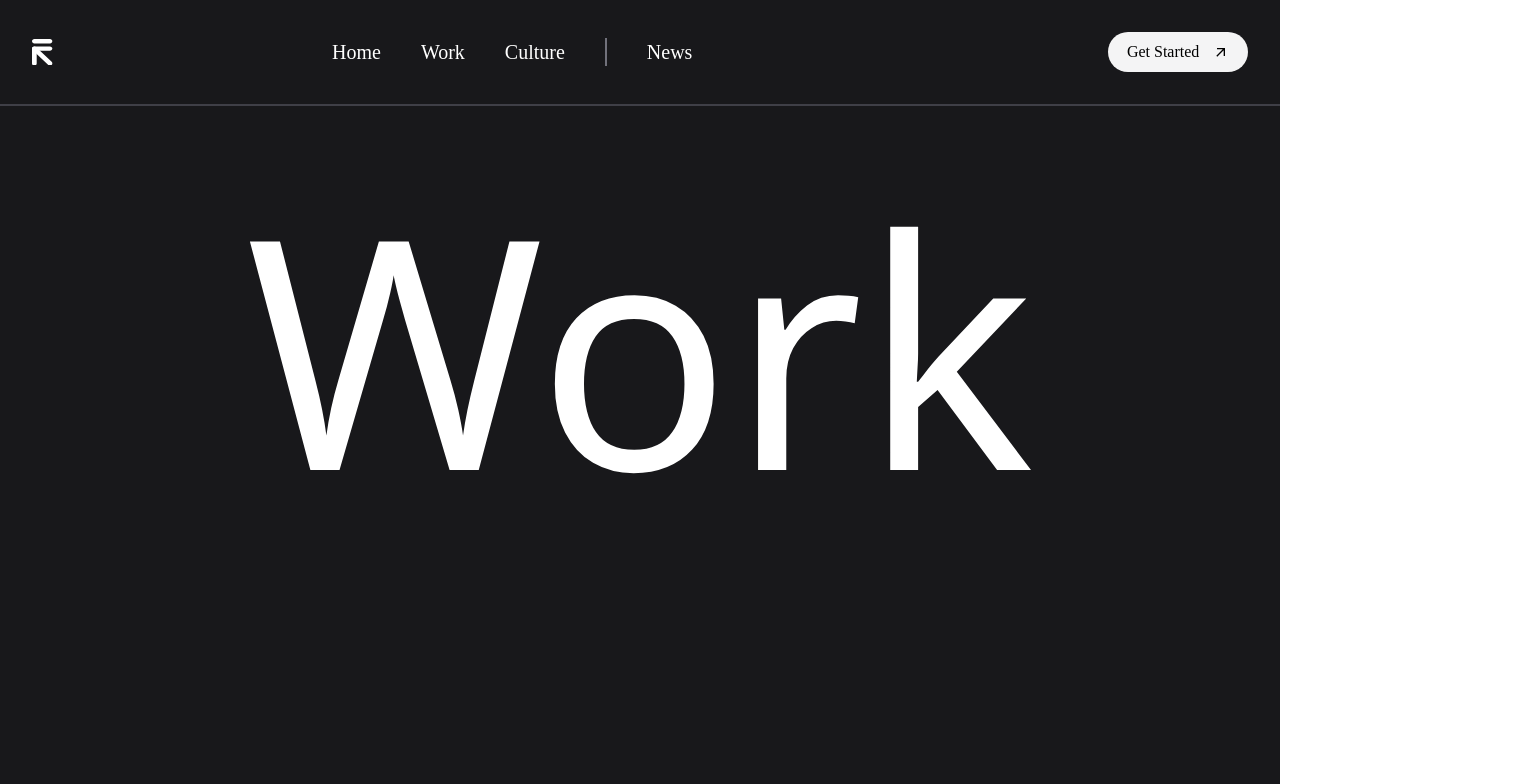
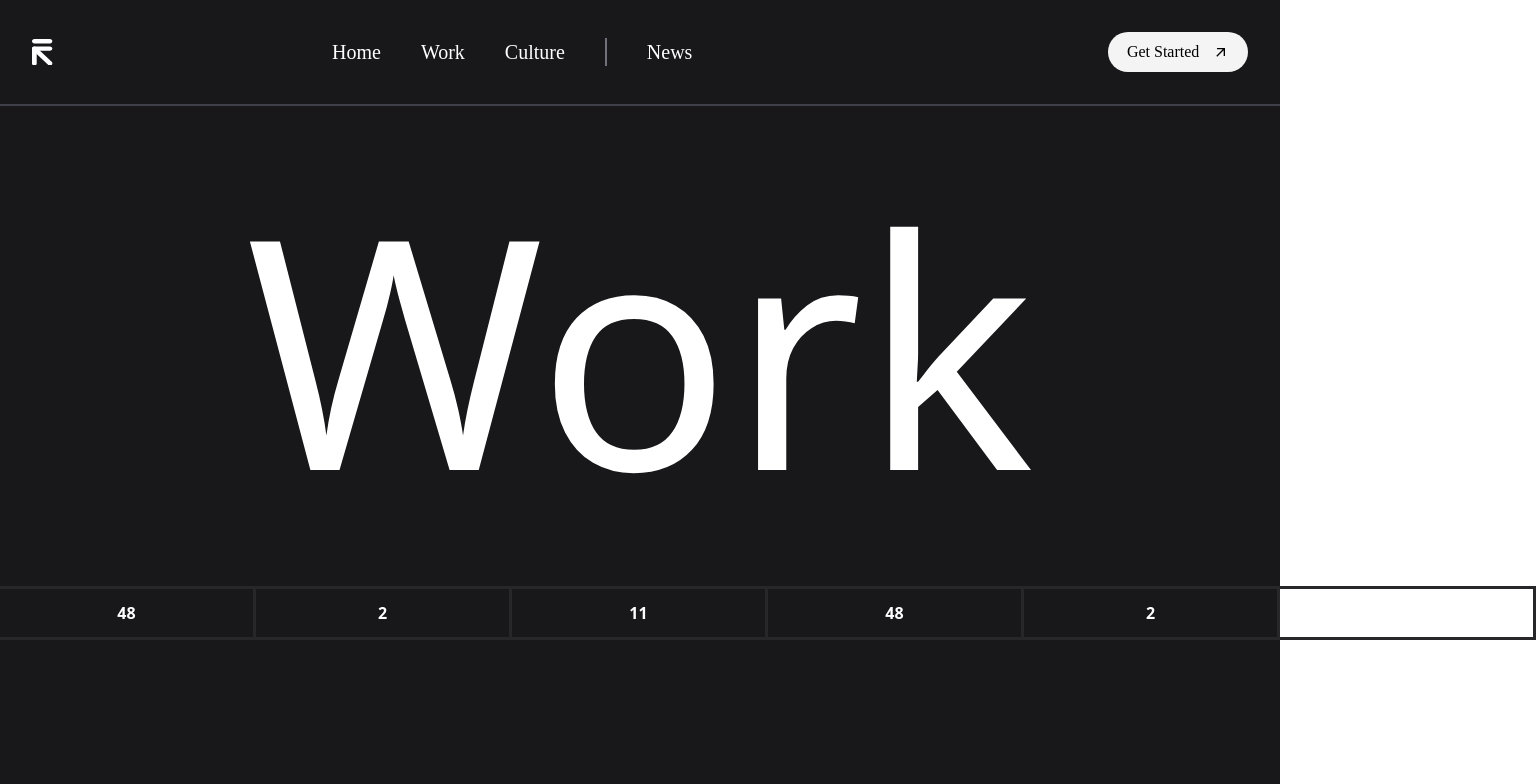
Before and after one commit to Aaryany25/Refokus-Clone, a React (Vite) app: page / in a window 1280 px wide. Shown: the top 784 px of the page, 1536 px wide, since content can reach past the window. Built offline with nearby package versions, Linux system fonts and the light colour scheme.

Commit message:
Made Stripe Components

```diff
--- a/src/App.jsx
+++ b/src/App.jsx
@@ -1,12 +1,14 @@
 import React from 'react'
 import Navbar from './components/Navbar'
 import Hero from './components/Hero'
+import Stripes from './components/Stripes'
 
 function App() {
   return (
     <div className='bg-zinc-900 text-white w-full h-screen'>
    <Navbar/>
    <Hero/>
+   <Stripes/>
     </div>
   )
 }
--- /dev/null
+++ b/src/components/Stripe.jsx
@@ -0,0 +1,12 @@
+import React from 'react'
+
+function Stripe({val}) {
+  return (
+    <div className='min-w-64 py-3  border-3 border-l-0 border-zinc-800 flex justify-around items-center'>
+      {/* <img src={val.url} alt="" className='w-20'/> */}
+      <span className='font-semibold'>{val.number}</span>
+    </div>
+  )
+}
+
+export default Stripe
--- /dev/null
+++ b/src/components/Stripes.jsx
@@ -0,0 +1,25 @@
+import React from 'react'
+import Stripe from './Stripe'
+
+function Stripes() {
+    const data =[
+        {url:"https://cdn.prod.website-files.com/664dc8b6bc52b504509197f0/666359b597d53302df1b88f5_660191f0bd52de169c0dbc94_Logo-black.svg",number:48},
+        {url:"https://imgs.search.brave.com/VCJQqop8qk3V827TasgqU3uJvEuSLk95jAtpqTwzF78/rs:fit:500:0:1:0/g:ce/aHR0cHM6Ly9jZG4u/cHJvZC53ZWJzaXRl/LWZpbGVzLmNvbS82/NDFkYmNlZjQ3N2Y3/MzQ4MGU3MjNhYTUv/NjhhOTlmOTA1ZGQ1/ZDRhYjVmNGFkNGU5/X0xvZ29fQ1NTX0Rl/c2lnbl9Bd2FyZHMu/cG5n",number:2},
+        {url:"https://imgs.search.brave.com/mjhAll9vjeWnYY2cXWjRlRS2IJlanNo5xsmoI9hJgU8/rs:fit:500:0:1:0/g:ce/aHR0cHM6Ly9sb2dv/ZXBzLmNvbS93cC1j/b250ZW50L3VwbG9h/ZHMvMjAxNC8wNS8y/ODI3OS1hd3d3YXJk/cy13ZWJzaXRlLWxv/Z28taWNvbi12ZWN0/b3ItaWNvbi12ZWN0/b3ItZXBzLnBuZw",number:11},
+        {url:"https://cdn.prod.website-files.com/664dc8b6bc52b504509197f0/666359b597d53302df1b88f5_660191f0bd52de169c0dbc94_Logo-black.svg",number:48},
+        {url:"https://imgs.search.brave.com/VCJQqop8qk3V827TasgqU3uJvEuSLk95jAtpqTwzF78/rs:fit:500:0:1:0/g:ce/aHR0cHM6Ly9jZG4u/cHJvZC53ZWJzaXRl/LWZpbGVzLmNvbS82/NDFkYmNlZjQ3N2Y3/MzQ4MGU3MjNhYTUv/NjhhOTlmOTA1ZGQ1/ZDRhYjVmNGFkNGU5/X0xvZ29fQ1NTX0Rl/c2lnbl9Bd2FyZHMu/cG5n",number:2},
+        {url:"https://imgs.search.brave.com/mjhAll9vjeWnYY2cXWjRlRS2IJlanNo5xsmoI9hJgU8/rs:fit:500:0:1:0/g:ce/aHR0cHM6Ly9sb2dv/ZXBzLmNvbS93cC1j/b250ZW50L3VwbG9h/ZHMvMjAxNC8wNS8y/ODI3OS1hd3d3YXJk/cy13ZWJzaXRlLWxv/Z28taWNvbi12ZWN0/b3ItaWNvbi12ZWN0/b3ItZXBzLnBuZw",number:11},
+    ]
+  return (
+    <div className='flex  '>
+        {
+            data.map((elem,index)=>{
+             return   <Stripe val={elem}/>
+
+            })
+        }
+    </div>
+  )
+}
+
+export default Stripes
```
